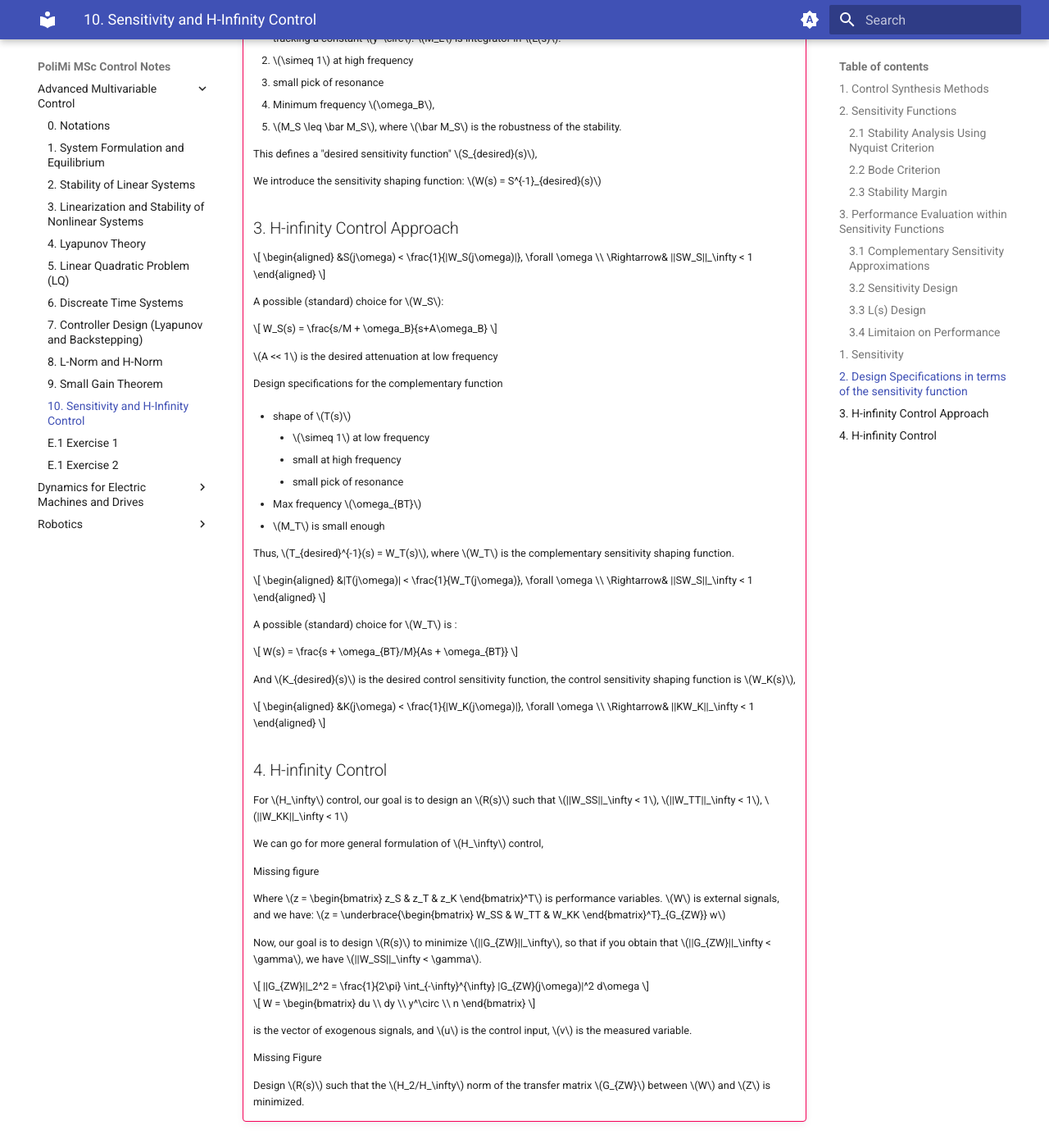
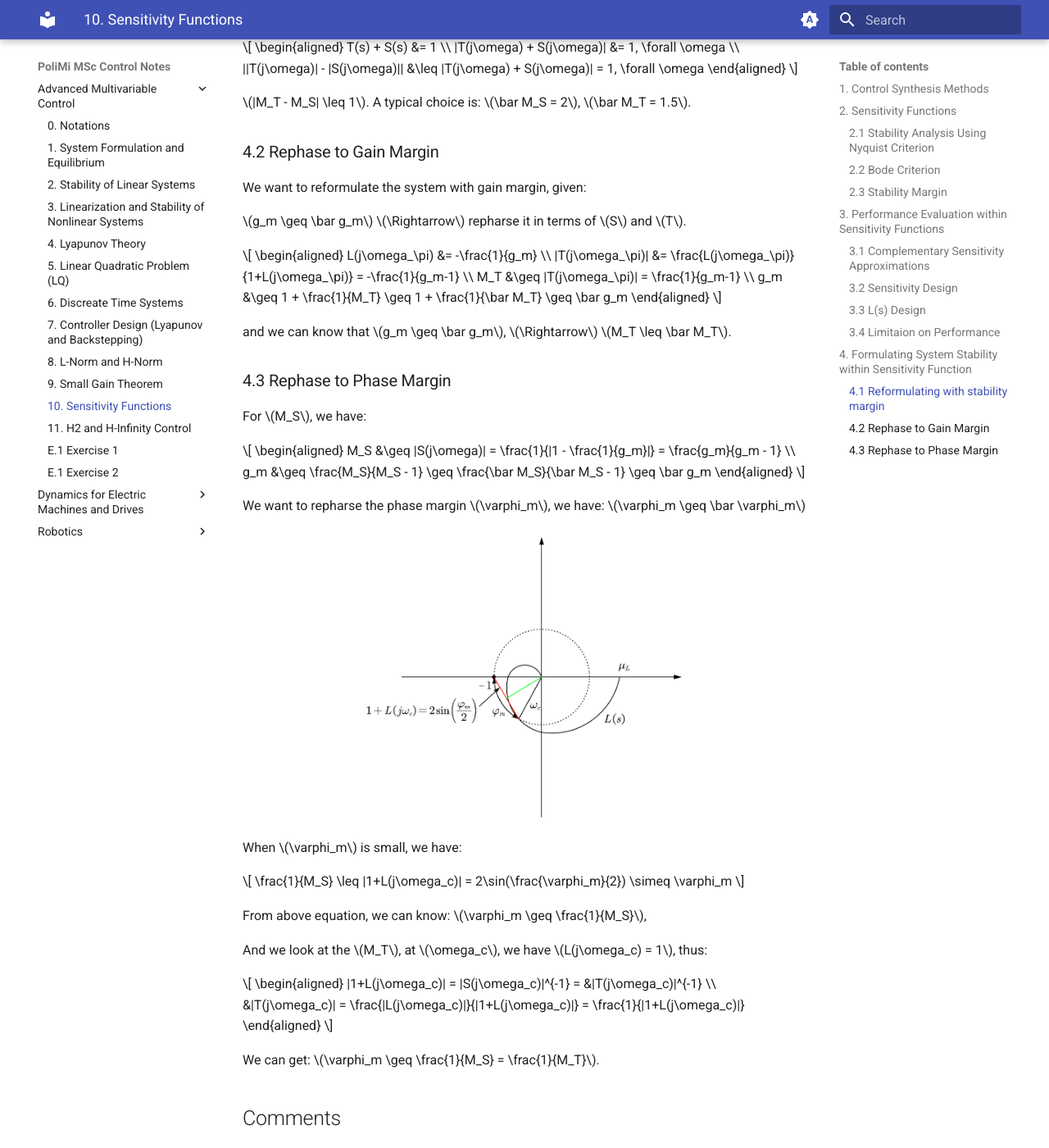
Before and after one commit to hari-robotics/polimi-msc-control-notes, an MkDocs documentation site: the page built from docs/advanced-multivariable-control/chapter10.md, in a window 1280 px wide and 1400 px high, scrolled down 6707 px. Shown: the whole window at 82% size. Built offline with MkDocs 1.6.1 and Material for MkDocs 9.7.7, drawn with Linux system fonts in a browser that asks for light colours; a script that is not in the unit is left out; comment, search, counter and statistics services are not loaded; some of the changed text lies outside the part shown.

Commit message:
seprate hinf control and sensitivity to 2 parts, finish sensitivity part

```diff
--- a/docs/advanced-multivariable-control/chapter10.md
+++ b/docs/advanced-multivariable-control/chapter10.md
@@ -174,190 +174,107 @@ $$
     * The system has delay, $e^{-\tau s}G(s)$: the delay will contributes to a negative phase at $\omega_c$, $\varphi_{delay} = -\tau \omega_c$.
     * The system has positive real part zeros, $(1-\tau s)G(s)$, $\tau > 0$: it will limits $\omega_c$ smaller than $\frac{1}{\tau}$, any $\omega_c$ beyond this range will not have an acceptable $\varphi_m$.
 
+## 4. Formulating System Stability within Sensitivity Function
 
-!!! bug "Content below has not updated yet, and it is under maintaince."
+Given the infinity norm of the sensitivity functions:
 
-    ## 1. Sensitivity
+$$
+\begin{aligned}
+M_S &= ||S||_\infty = \sup_\omega |S(j\omega)| \\
+M_T &= ||T||_\infty = \sup_\omega |T(j\omega)|
+\end{aligned}
+$$
 
-    $$
-    \begin{aligned}
-    M_S &= ||S||_\infty = \sup_\omega |S(j\omega)| \\
-    M_T &= ||T||_\infty = \sup_\omega |T(j\omega)|
-    \end{aligned}
-    $$
+The bode plot of these functions like below:
 
-    To find the maximum stability margin, we need have: $\min_\omega |1 + L(j\omega)|$, and $|1 + L(j\omega)| = |s|^{-1}$, thus, we have $M_S \leq \bar M_S$, where $\bar M_S$ is the upper bound of the stability margin.
+<figure markdown="span">
+    ![](pics/chapter10/figure6.png){ width="600" }
+</figure>
 
-    To pick the suitable $|T(j\omega)|$, it should be small, and we need to let $M_T \leq \bar M_T$, and there have:
-
-    $$
-    \begin{aligned}
-    T(s) + S(s) &= 1 \\
-    |T(j\omega) + S(j\omega)| &= 1 \\
-    ||T(j\omega)| - |S(j\omega)|| &\leq |T(j\omega) + S(j\omega)| = 1
-    \end{aligned}
-    $$
-
-    The difference between $M_T$ and $M_S$ cannot exceed $1$. A typical choice is: $\bar M_S = 2$, $\bar M_T = 1.5$.
-
-    Now we have a system that $g_m \leq \bar g_m$, we need to repharse it in terms of $S$ and $T$.
-
-    $$
-    \begin{aligned}
-    L(j\omega) &= -\frac{1}{g_m} \\
-    |T(j\omega)| &= \frac{L(j\omega)}{1+L(j\omega)} = -\frac{1}{g_m-1} \\
-    M_T &\geq |T(j\omega)| = \frac{1}{g_m-1} \\
-    g_m &\geq 1 + \frac{1}{M_T} \geq  1 + \frac{1}{\bar M_T} \geq \bar g_m
-    \end{aligned}
-    $$
-
-    and we have $g_m \geq \bar g_m$, which leads to $M_T \leq \bar M_T$. For $M_S$, we have:
-
-    $$
-    \begin{aligned}
-    M_S &\geq |S(j\omega)| = \frac{1}{|1 - \frac{1}{g_m}|} = \frac{g_m}{g_m - 1} \\
-    g_m &\geq \frac{M_S}{M_S - 1} \geq \frac{\bar M_S}{\bar M_S - 1} \geq \bar g_m
-    \end{aligned}
-    $$
-
-    We want to repharse the phase margin $\varphi_m$ also, we have: $\varphi_m \geq \bar \varphi_m$
-
-    $$
-    \frac{1}{M_S} \leq |1+L(j\omega_c)| = 2\sin(\frac{\varphi_m}{2}) \simeq
-    $$
-
-    Now we have $\varphi_m \geq \frac{1}{M_S}$,
-
-    $$
-    |1+L(j\omega_c)| = |S(j\omega_c)|^{-1} = |T(j\omega_c)|^{-1} = \frac{|L(j\omega_c)|}{|1+L(j\omega_c)|}
-    $$
-
-    and we have: $\varphi_m \geq \frac{1}{M_T}$.
-
-    |Description|Formulation|
-    |---|---|
-    |Complementary sensitiviy function|$T(s) = \frac{L(s)}{1+L(s)}$ |
-    |Sensitivity function|$S(s) = \frac{1}{1+L(s)}$|
-    |Control sensitivity function |$K(s) = R(s)S(s)$|
-
-    $$
-    \begin{aligned}
-    y(s) &= T(s)(y^\circ(s)-N(s)) + S(s)D_y(s)+G(s)S(s)D_u(s) \\
-    U(s) &= K(s)(y^\circ(s)-N(s) - D_y(s)) + S(s)D_u(s)
-    \end{aligned}
-    $$
-
-    Stability margin: $\varphi_m \geq \bar \varphi_m$, $g_m \geq \bar g_m$
-
-    $$
-    G(s) = \bar G(s) + \Delta G_\delta(s)
-    $$
-
-    Assuming that:
-
-    * $\Delta G_\delta (s)$ is A.S. ($\Rightarrow P_G=P_{\bar G}$)
-
-    !!! example
-        $$
-        \begin{aligned}
-        \bar G(s) &= \frac{1}{s} \\
-        G(s) &= \frac{1}{s} e^{\tau s},\quad (\tau > 0)
-        \end{aligned}
-        $$
-
-        $$
-        G(s) = \bar G(s)(1+\Delta G_m(s)) \Rightarrow \Delta G_m(s) = e^{\tau s} - 1
-        $$
-
-    ## 2. Design Specifications in terms of the sensitivity function
-
-    Concerning the shape of $S(s)$,
-
-    1. it should be small at low frequency, $\leftarrow$ to compensate the disturbances, amall or null error when tracking a constant $y^\circ$. $M_L$ is integrator in $L(s)$.
-    2. $\simeq 1$ at high frequency
-    3. small pick of resonance
-
-    * Minimum frequency $\omega_B$,
-    * $M_S \leq \bar M_S$, where $\bar M_S$ is the robustness of the stability.
-
-    This defines a "desired sensitivity function" $S_{desired}(s)$,
-
-    We introduce the sensitivity shaping function: $W(s) = S^{-1}_{desired}(s)$
-
-    ## 3. H-infinity Control Approach
-
-    $$
-    \begin{aligned}
-    &S(j\omega) < \frac{1}{|W_S(j\omega)|}, \forall \omega \\
-    \Rightarrow& ||SW_S||_\infty < 1
-    \end{aligned}
-    $$
-
-    A possible (standard) choice for $W_S$:
-
-    $$
-    W_S(s) = \frac{s/M + \omega_B}{s+A\omega_B}
-    $$
-
-    $A << 1$ is the desired attenuation at low frequency
-
-    Design specifications for the complementary function
-
-    * shape of $T(s)$
-        * $\simeq 1$ at low frequency
-        * small at high frequency
-        * small pick of resonance
-
-    * Max frequency $\omega_{BT}$
-    * $M_T$ is small enough
-
-    Thus, $T_{desired}^{-1}(s) = W_T(s)$, where $W_T$ is the complementary sensitivity shaping function.
-
-    $$
-    \begin{aligned}
-    &|T(j\omega)| < \frac{1}{W_T(j\omega)}, \forall \omega \\
-    \Rightarrow& ||SW_S||_\infty < 1
-    \end{aligned}
-    $$
-
-    A possible (standard) choice for $W_T$ is :
-
-    $$
-    W(s) = \frac{s + \omega_{BT}/M}{As + \omega_{BT}}
-    $$
-
-    And $K_{desired}(s)$ is the desired control sensitivity function, the control sensitivity shaping function is $W_K(s)$,
-
-    $$
-    \begin{aligned}
-    &K(j\omega) < \frac{1}{|W_K(j\omega)|}, \forall \omega \\
-    \Rightarrow& ||KW_K||_\infty < 1
-    \end{aligned}
-    $$
-
-    ## 4. H-infinity Control
-
-    For $H_\infty$ control, our goal is to design an $R(s)$ such that $||W_SS||_\infty < 1$, $||W_TT||_\infty < 1$, $||W_KK||_\infty < 1$
-
-    We can go for more general formulation of $H_\infty$ control,
-
-    Missing figure
-
-    Where $z = \begin{bmatrix} z_S & z_T & z_K \end{bmatrix}^T$ is performance variables. $W$ is external signals, and we have: $z = \underbrace{\begin{bmatrix} W_SS & W_TT & W_KK \end{bmatrix}^T}_{G_{ZW}} w$
-
-    Now, our goal is to design $R(s)$ to minimize $||G_{ZW}||_\infty$, so that if you obtain that $||G_{ZW}||_\infty < \gamma$, we have $||W_SS||_\infty < \gamma$.
-
-    $$
-    ||G_{ZW}||_2^2 = \frac{1}{2\pi} \int_{-\infty}^{\infty} |G_{ZW}(j\omega)|^2 d\omega
-    $$
+$S$ behaves like a high pass filter, and $T$ behaves like a low pass filter. $M_S$, $M_T$ is the peak of the bode plot.
 
 
-    $$
-    W = \begin{bmatrix} du \\ dy \\ y^\circ \\ n \end{bmatrix}
-    $$
+### 4.1 Reformulating with stability margin
 
-    is the vector of exogenous signals, and $u$ is the control input, $v$ is the measured variable.
+To reformulate the robustness, we look at the stability margin, given the Nyquist diagram:
 
-    Missing Figure
+<figure markdown="span">
+    ![](pics/chapter10/figure7.png){ width="400" }
+</figure>
 
-    Design $R(s)$ such that the $H_2/H_\infty$ norm of the transfer matrix $G_{ZW}$ between $W$ and $Z$ is minimized.
+From the diagram, we can know the stability margin is: $\min_\omega |1 + L(j\omega)|$.
+
+And we know that $S(j\omega) = \frac{1}{1 + L(j\omega)}$, thus we have: $|1 + L(j\omega)| = |S(j\omega)|^{-1}$, we want $|1 + L(j\omega)|$ to be large, $|S(j\omega)|^{-1}$ should be small. This could be expressed as:
+
+$$
+M_S \leq \bar M_S
+$$
+
+where $\bar M_S$ is the upper bound of the stability margin.
+
+The pick the suitable $|T(j\omega)|$ should be small, $\Rightarrow$ $M_T \leq \bar M_T$.
+
+$T(s)$ and $S(s)$ are related, there have following relations:
+
+$$
+\begin{aligned}
+T(s) + S(s) &= 1 \\
+|T(j\omega) + S(j\omega)| &= 1, \forall \omega \\
+||T(j\omega)| - |S(j\omega)|| &\leq |T(j\omega) + S(j\omega)| = 1, \forall \omega
+\end{aligned}
+$$
+
+$|M_T - M_S| \leq 1$. A typical choice is: $\bar M_S = 2$, $\bar M_T = 1.5$.
+
+### 4.2 Rephase to Gain Margin
+
+We want to reformulate the system with gain margin, given:
+
+$g_m \geq \bar g_m$ $\Rightarrow$ repharse it in terms of $S$ and $T$.
+
+$$
+\begin{aligned}
+L(j\omega_\pi) &= -\frac{1}{g_m} \\
+|T(j\omega_\pi)| &= \frac{L(j\omega_\pi)}{1+L(j\omega_\pi)} = -\frac{1}{g_m-1} \\
+M_T &\geq |T(j\omega_\pi)| = \frac{1}{g_m-1} \\
+g_m &\geq 1 + \frac{1}{M_T} \geq  1 + \frac{1}{\bar M_T} \geq \bar g_m
+\end{aligned}
+$$
+
+and we can know that $g_m \geq \bar g_m$, $\Rightarrow$ $M_T \leq \bar M_T$.
+
+### 4.3 Rephase to Phase Margin
+
+For $M_S$, we have:
+
+$$
+\begin{aligned}
+M_S &\geq |S(j\omega)| = \frac{1}{|1 - \frac{1}{g_m}|} = \frac{g_m}{g_m - 1} \\
+g_m &\geq \frac{M_S}{M_S - 1} \geq \frac{\bar M_S}{\bar M_S - 1} \geq \bar g_m
+\end{aligned}
+$$
+
+We want to repharse the phase margin $\varphi_m$, we have: $\varphi_m \geq \bar \varphi_m$
+
+<figure markdown="span">
+    ![](pics/chapter10/figure8.png){ width="400" }
+</figure>
+
+When $\varphi_m$ is small, we have:
+
+$$
+\frac{1}{M_S} \leq |1+L(j\omega_c)| = 2\sin(\frac{\varphi_m}{2}) \simeq \varphi_m
+$$
+
+From above equation, we can know: $\varphi_m \geq \frac{1}{M_S}$,
+
+And we look at the $M_T$, at $\omega_c$, we have $L(j\omega_c) = 1$, thus:
+
+$$
+\begin{aligned}
+|1+L(j\omega_c)| = |S(j\omega_c)|^{-1} = &|T(j\omega_c)|^{-1} \\
+&|T(j\omega_c)| = \frac{|L(j\omega_c)|}{|1+L(j\omega_c)|} = \frac{1}{|1+L(j\omega_c)|}
+\end{aligned}
+$$
+
+We can get: $\varphi_m \geq \frac{1}{M_S} = \frac{1}{M_T}$.
--- a/mkdocs.yml
+++ b/mkdocs.yml
@@ -13,7 +13,8 @@ nav:
     - '7. Controller Design (Lyapunov and Backstepping)': 'advanced-multivariable-control/chapter7.md'
     - '8. L-Norm and H-Norm': 'advanced-multivariable-control/chapter8.md'
     - '9. Small Gain Theorem': 'advanced-multivariable-control/chapter9.md'
-    - '10. Sensitivity and H-Infinity Control': 'advanced-multivariable-control/chapter10.md'
+    - '10. Sensitivity Functions': 'advanced-multivariable-control/chapter10.md'
+    - '11. H2 and H-Infinity Control': 'advanced-multivariable-control/chapter11.md'
     - 'E.1 Exercise 1': 'advanced-multivariable-control/exercise1.md'
     - 'E.1 Exercise 2': 'advanced-multivariable-control/exercise2.md'
 - Dynamics for Electric Machines and Drives:
```
Also changed, not shown: docs/advanced-multivariable-control/chapter11.md (added, +129 -0 lines), docs/advanced-multivariable-control/pics/chapter10/figure6.png (added), docs/advanced-multivariable-control/pics/chapter10/figure7.png (added), docs/advanced-multivariable-control/pics/chapter10/figure8.png (added).
